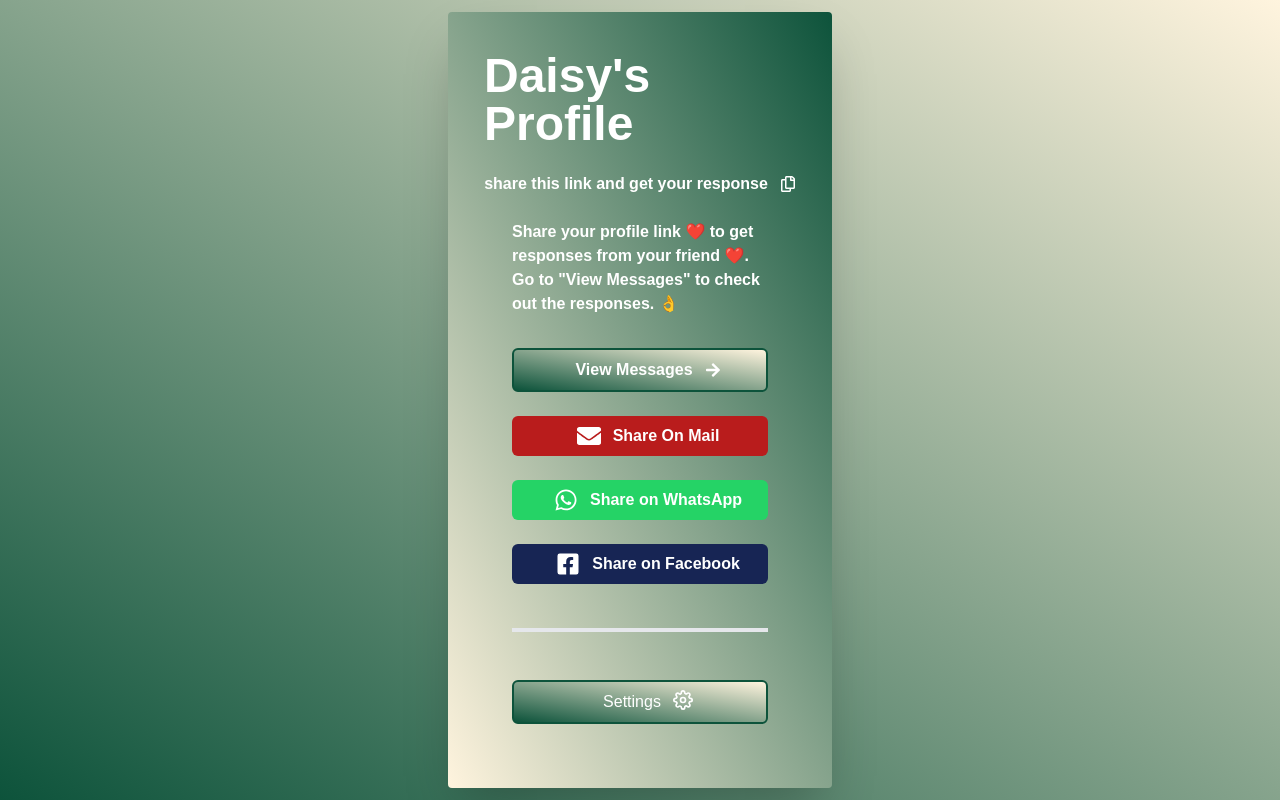
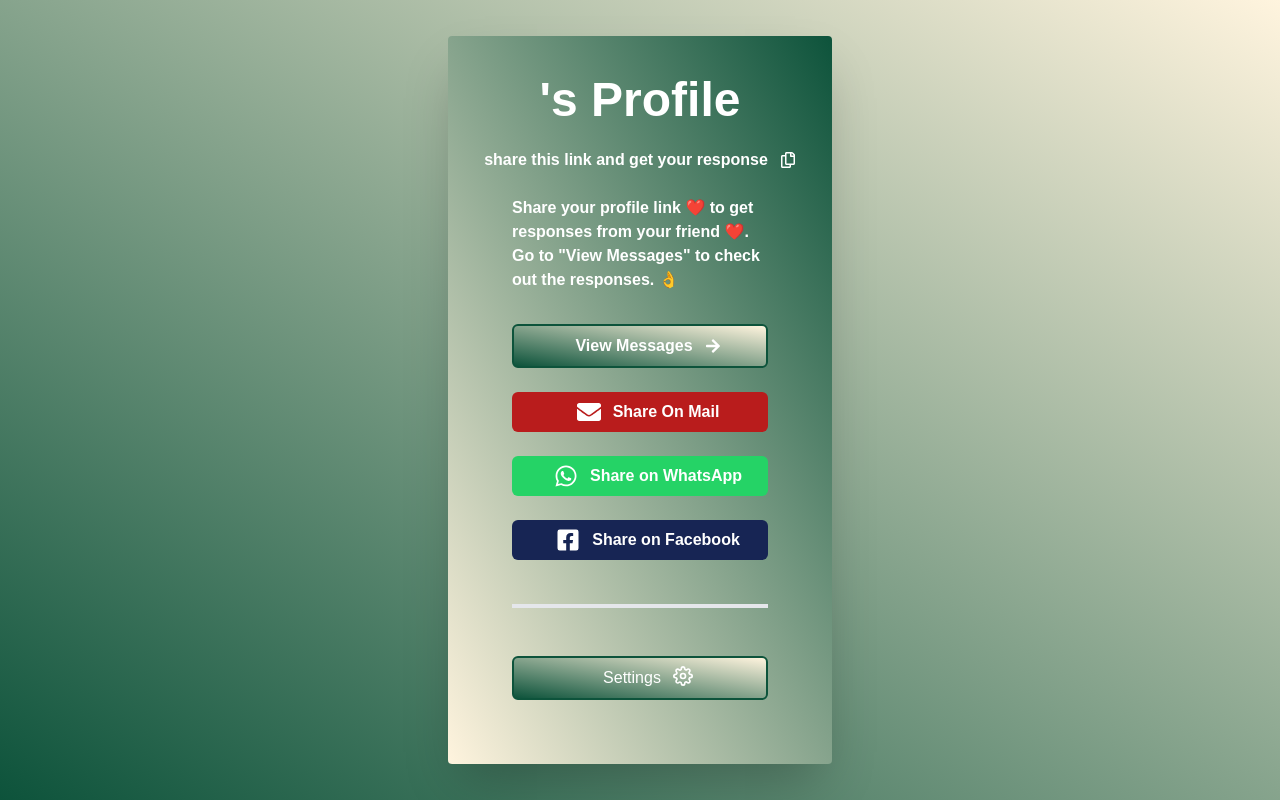
Before and after one commit to nsamedaisy/frontend-secretscribe, a Next.js app: page /profile in a window 1280 px wide. Built offline with nearby package versions, Linux system fonts and the light colour scheme.

Commit message:
some changes made in the login page

```diff
--- a/app/login/page.tsx
+++ b/app/login/page.tsx
@@ -16,8 +16,8 @@ const Login = () => {
   let mes = "";
   const router = useRouter();
 
-  const handleSubmit = async (e: any) => {
-    e.preventDefault();
+  const handleSubmit = async (event: React.FormEvent<HTMLFormElement>) => {
+    event.preventDefault();
 
     axios.post(API_URL + "/auth/login", {
       email,
--- a/app/profile/page.tsx
+++ b/app/profile/page.tsx
@@ -1,5 +1,6 @@
-import React from "react";
+"use client"
 import Link from "next/link";
+import { useRouter } from "next/router";
 
 import {
   FaArrowRight,
@@ -11,11 +12,15 @@ import {
 import { FiSettings } from "react-icons/fi";
 
 const userProfile = () => {
+  const router = useRouter();
+  const { name } = router.query
+
+
   return (
     <div className="bg-gradient-to-tr from-green to-cream text-white min-h-screen bg-gradie flex items-center justify-center">
       <div className="w-[30%] sm:w-[30%] h-[45%] py-10 rounded shadow-2xl px-9 bg-gradient-to-tr from-cream to-green items-center flex flex-col">
         <h1 className="text-5xl font-extrabold font-sans items-center">
-          Daisy's Profile
+          {name}'s Profile
         </h1>
         <Link href="" className="flex items-center py-6 font-bold">
           share this link and get your response <FaRegCopy className="ml-3" />
--- a/app/register/page.tsx
+++ b/app/register/page.tsx
@@ -51,6 +51,8 @@ const Register = () => {
         .then((res) => {
           localStorage.setItem("User", JSON.stringify(res.data));
           router.push(`/profile/${res.data.id}`);
+          console.log("this is res", res);
+
           userId = res.data.id;
           // console.log(userId);
           console.log("here is the current user", res);
```
